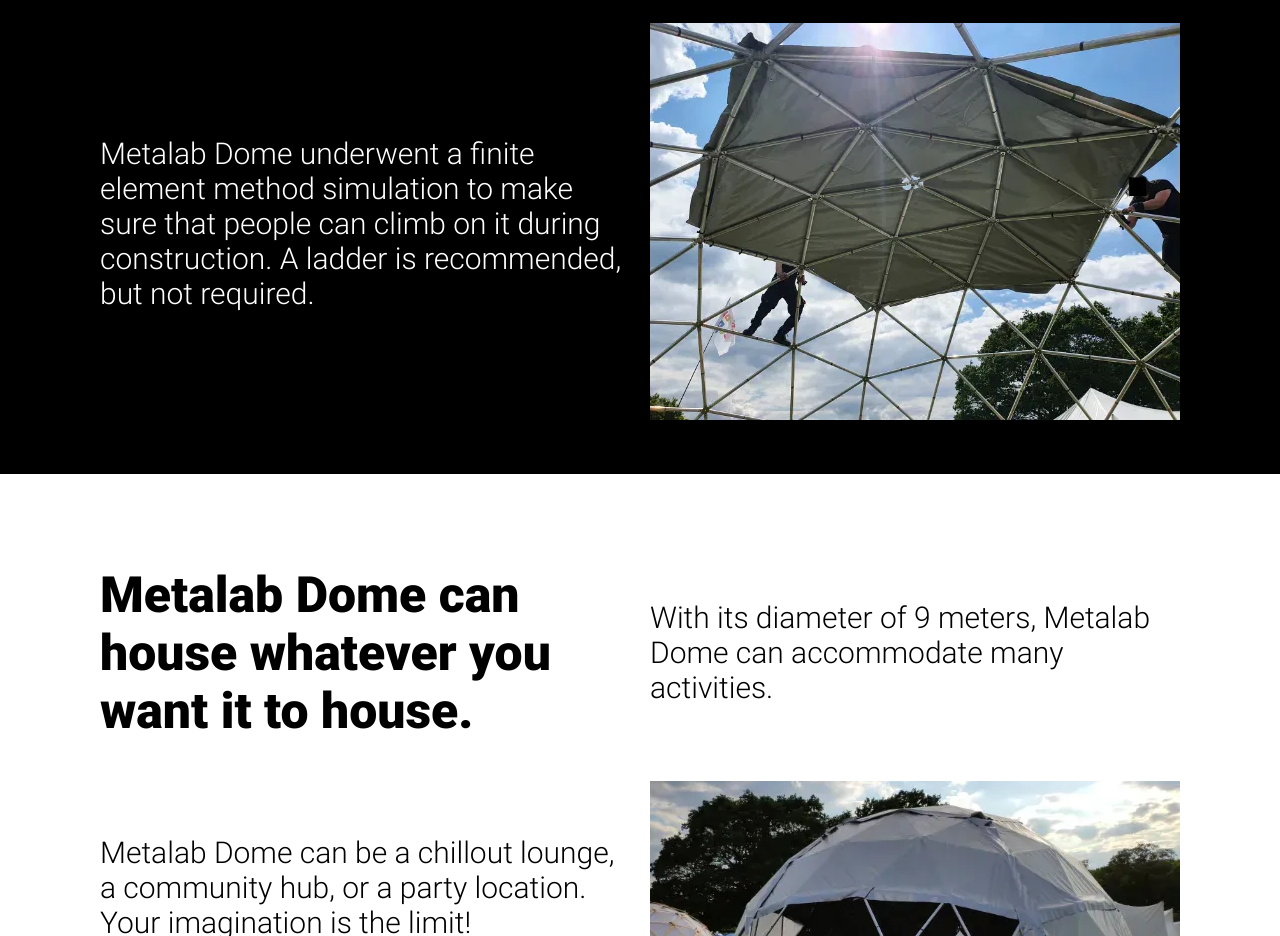
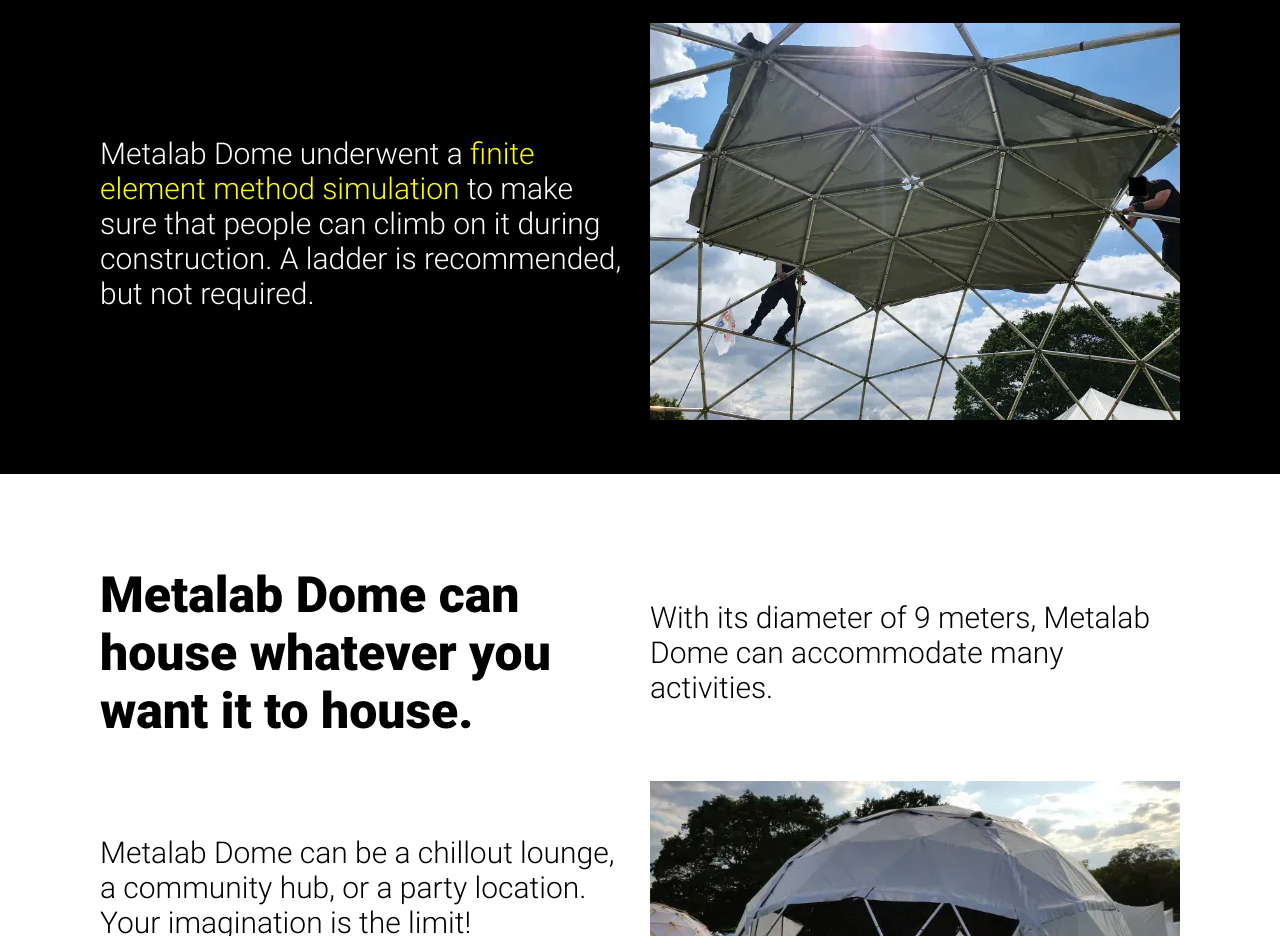
Before and after one commit to Metalab/dome.metalab.at, a plain HTML site: page index.html in a window 1280 px wide. Shown: the part 1800-2736 px from the top of the page. Drawn offline with Linux system fonts and the light colour scheme.

Commit message:
Link the wikipedia article about finite element method.

```diff
--- a/index.html
+++ b/index.html
@@ -36,8 +36,9 @@
         <h2>If you know how to use screws, you know how to assemble Metalab Dome.</h2>
         <div class="teaser"> Metalab Dome only needs a few steps to assemble. It comes with detailed instructions
             thoroughly tested in the field. </div>
-        <div class="explanation"> Metalab Dome underwent a finite element method simulation to make sure that people can
-            climb on it during construction. A ladder is recommended, but not required. </div>
+        <div class="explanation"> Metalab Dome underwent a <a
+               href="https://en.wikipedia.org/wiki/Finite_element_method">finite element method simulation</a> to make
+            sure that people can climb on it during construction. A ladder is recommended, but not required. </div>
         <figure>
             <a href="images/construction.webp">
                 <img src="images/construction-small.webp" alt="People climbing on the Metalab Dome" width="530px"
```
